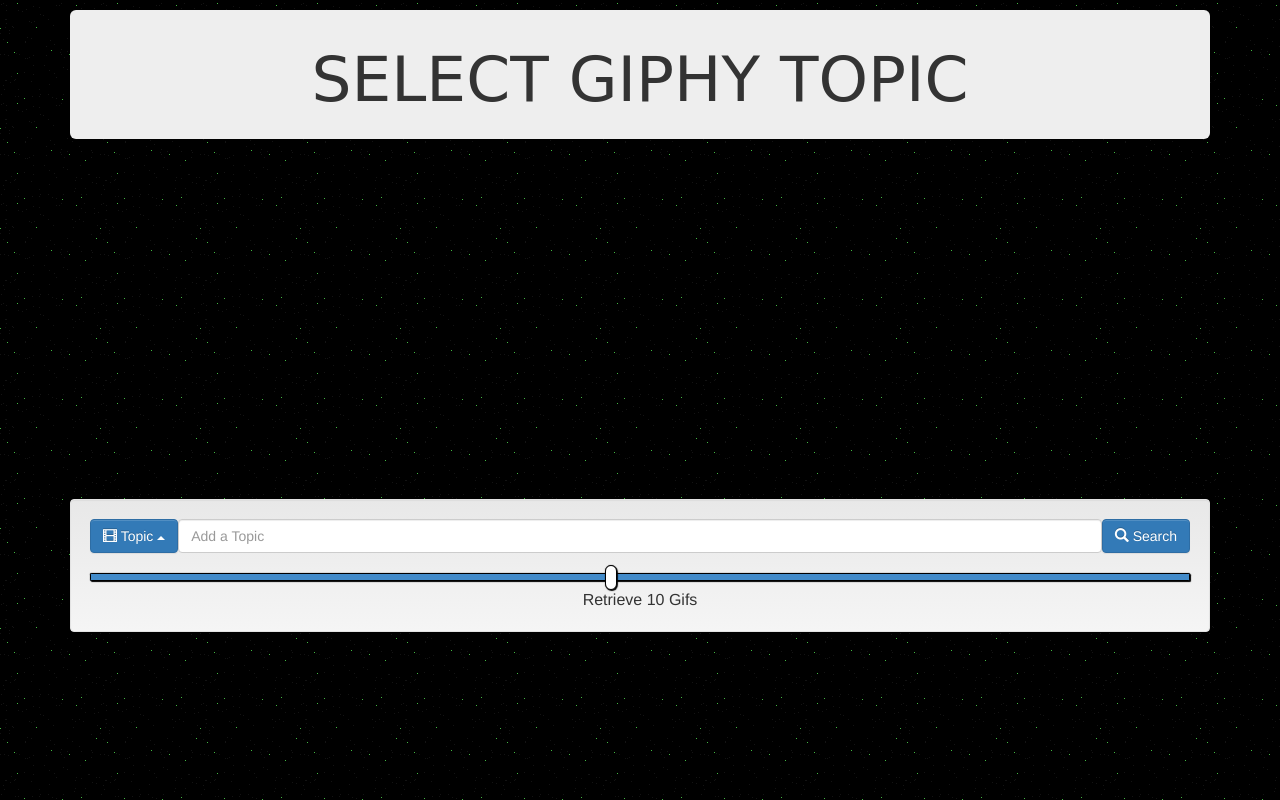
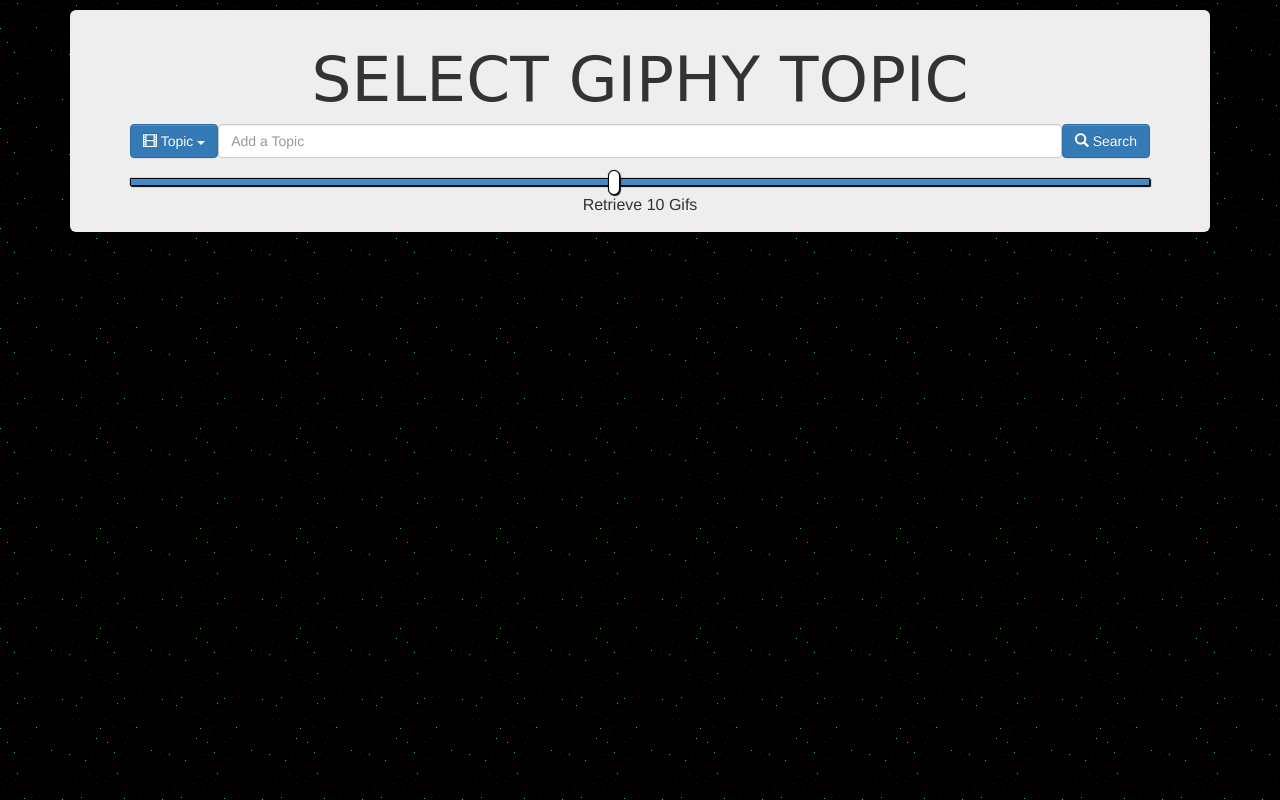
Before and after one commit to takatanium/giftastic, a plain HTML site: page index.html in a window 1280 px wide. Drawn offline with nearby package versions, Linux system fonts and the light colour scheme; a web font is replaced by a local one.

Commit message:
put searcher in jumbotron

```diff
--- a/assets/css/style.css
+++ b/assets/css/style.css
@@ -15,7 +15,7 @@ h1 {
 }
 
 .carousel {
-  height: 350px;
+  /*height: 350px;*/
 }
 
 .flex-box {
--- a/index.html
+++ b/index.html
@@ -19,11 +19,26 @@
 		<div class="container">
 			<div class="jumbotron">
 				<h1 id="title">SELECT GIPHY TOPIC</h1>
+			 	<div class="flex-box">
+
+					<div class="dropdown" id="dropdown">
+					  <button class="btn btn-primary dropdown-toggle" type="button" data-toggle="dropdown"><span class="glyphicon glyphicon-film"></span> Topic
+					  <span class="caret"></span></button>
+					  <ul class="dropdown-menu"></ul>
+					</div>
+
+		    	<input id="input" type="text" class="form-control" placeholder="Add a Topic" />
+		    	<button type="button" class="btn btn-primary" id="add"><span class="glyphicon glyphicon-search"></span> Search</button>
+	  		</div>
+
+	  		<input class="slider" id="slider" type="range" min="1" max="20" value="10" />
+	  		<p id="num_gifs">Retrieve 10 Gifs</p>
+
 			</div>
 
 			<div id="myCarousel" class="carousel slide" data-ride="carousel" data-interval="false" data-num=20 topic=""></div>
 
-			<div class="well">
+<!-- 			<div class="well">
 			 	<div class="flex-box">
 
 					<div class="dropup" id="dropdown">
@@ -40,7 +55,7 @@
 	  		<p id="num_gifs">Retrieve 10 Gifs</p>
 			</div>
 
-		</div>
+		</div> -->
 
 		<script src="https://code.jquery.com/jquery-3.2.1.js" integrity="sha256-DZAnKJ/6XZ9si04Hgrsxu/8s717jcIzLy3oi35EouyE=" crossorigin="anonymous"></script>
 		<script src="https://maxcdn.bootstrapcdn.com/bootstrap/3.3.7/js/bootstrap.min.js" integrity="sha384-Tc5IQib027qvyjSMfHjOMaLkfuWVxZxUPnCJA7l2mCWNIpG9mGCD8wGNIcPD7Txa" crossorigin="anonymous"></script>
```
